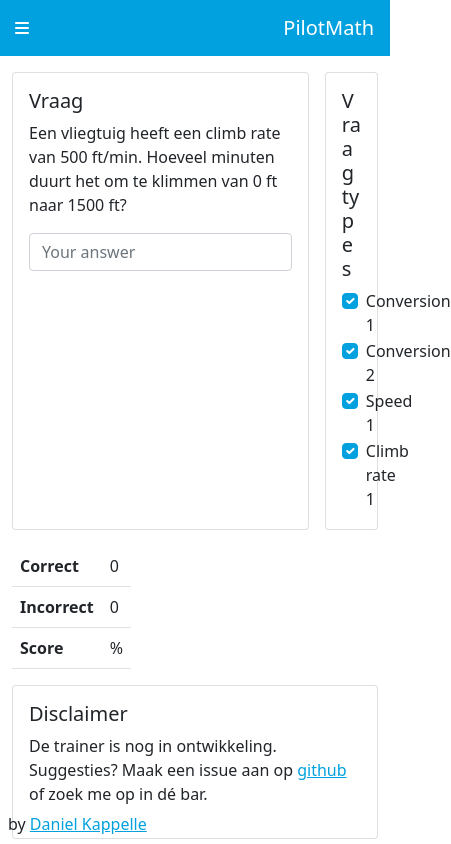
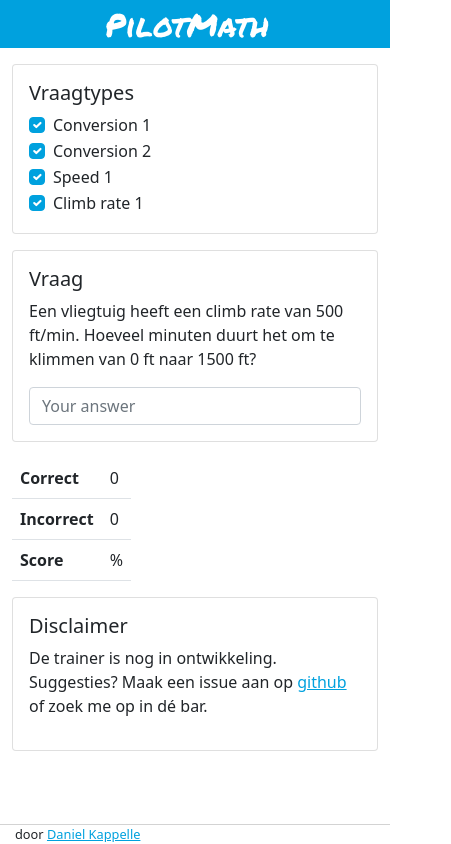
Before and after one commit to danielkappelle/pilot-math, an Angular app in the folder pilot-math/: page / in a window 390 px wide. Shown: the whole page, 451 px wide, since content can reach past the window. Built offline with nearby package versions, Linux system fonts and the light colour scheme.

Commit message:
Little bit of styling

```diff
--- a/pilot-math/src/app/app.component.html
+++ b/pilot-math/src/app/app.component.html
@@ -1,11 +1,11 @@
-<nav class="navbar">
-  <ul class="navbar-nav" style="margin-left: 15px">
-    <li class="nav-item active">
+<nav class="navbar d-flex justify-content-center">
+  <!-- <ul class="navbar-nav" style="margin-left: 15px"> -->
+  <!-- <li class="nav-item active">
       <a class="nav-link" href="#">
         <fa-icon [icon]="faBars"></fa-icon>
       </a>
-    </li>
-  </ul>
+    </li> -->
+  <!-- </ul> -->
 
   <span class="navbar-brand mb-0 h1">PilotMath</span>
 </nav>
@@ -19,19 +19,15 @@
         De trainer is nog in ontwikkeling. Suggesties? Maak een issue aan op
         <a href="https://github.com/danielkappelle/pilot-math" target="_NEW"
           >github</a
-        > of zoek me op in dé bar.
+        >
+        of zoek me op in dé bar.
       </p>
     </div>
   </div>
 </div>
 
 <div class="footer">
-  <div class="footer-inside d-flex flex-row justify-content-between p-2">
-    <div class="footer-left d-flex">
-      by&nbsp;<a href="https://github.com/danielkappelle" target="_NEW"
-        >Daniel Kappelle</a
-      >
-    </div>
-    <div class="footer-right d-flex">&nbsp;</div>
-  </div>
+  door&nbsp;<a href="https://github.com/danielkappelle" target="_NEW"
+    >Daniel Kappelle</a
+  >
 </div>
--- a/pilot-math/src/app/app.component.scss
+++ b/pilot-math/src/app/app.component.scss
@@ -6,13 +6,23 @@
   a {
     color: white;
   }
-  span {
+  span.navbar-brand {
     color: white;
+    font-family: $font-brand;
+    font-size: 2rem;
+    line-height: 22px;
   }
 }
 
 .footer {
-  position: absolute;
+  position: fixed;
   bottom: 0;
+  left: 0;
   width: 100%;
+  height: 20px;
+  background: white;
+  border-top: 1px solid lightgray;
+  padding-left: 15px;
+  font-size: 0.8rem;
+  z-index: 10;
 }
--- a/pilot-math/src/app/question/question.component.html
+++ b/pilot-math/src/app/question/question.component.html
@@ -1,5 +1,19 @@
+<div class="card mb-3 d-block d-md-none">
+  <div class="card-body">
+    <h5 class="card-title">Vraagtypes</h5>
+    <form [formGroup]="questionTypesForm">
+      <div class="form-check" *ngFor="let control of typeControls; let i = index">
+        <input class="form-check-input" type="checkbox" id="type-check-{{i}}" [formControl]="control">
+        <label class="form-check-label" for="type-check-{{i}}">
+          {{questions[i].questionName}}
+        </label>
+      </div>
+    </form>
+  </div>
+</div>
+
 <div class="d-flex flex-row justify-content-between">
-  <div class="card flex-grow-1 me-3">
+  <div class="card flex-grow-1">
     <div class="card-body">
       <h5 class="card-title">Vraag</h5>
       <p>{{ questionText }}</p>
@@ -16,7 +30,7 @@
       </form>
     </div>
   </div>
-  <div class="card">
+  <div class="card ms-3 d-none d-md-block">
     <div class="card-body">
       <h5 class="card-title">Vraagtypes</h5>
       <form [formGroup]="questionTypesForm">
--- a/pilot-math/src/styles.scss
+++ b/pilot-math/src/styles.scss
@@ -1,2 +1,3 @@
 @import 'variables';
 @import '../node_modules/bootstrap/scss/bootstrap';
+@import url(http://fonts.googleapis.com/css?family=Permanent+Marker);
--- a/pilot-math/src/variables.scss
+++ b/pilot-math/src/variables.scss
@@ -9,3 +9,5 @@
 
 $blue: $KLM-blue;
 $secondary: $KLM-orange;
+
+$font-brand: 'Permanent Marker', serif;
```
